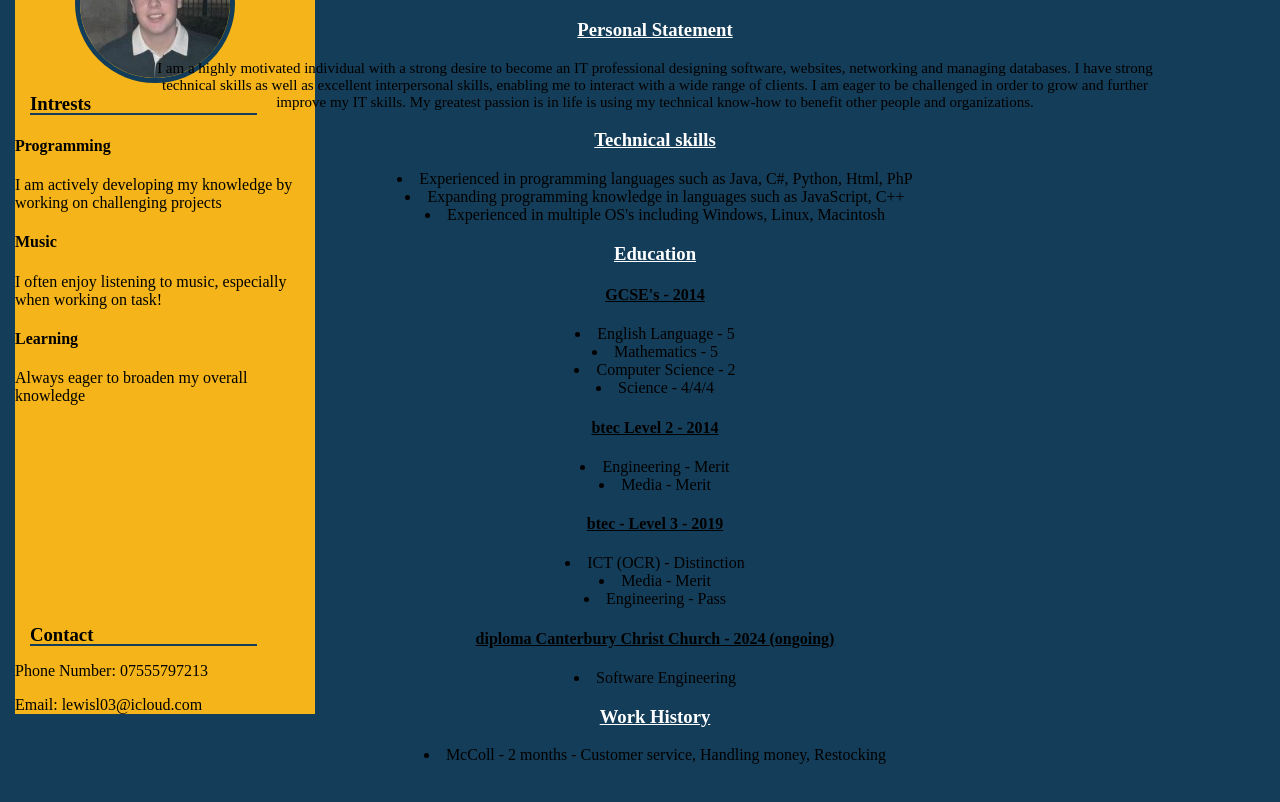
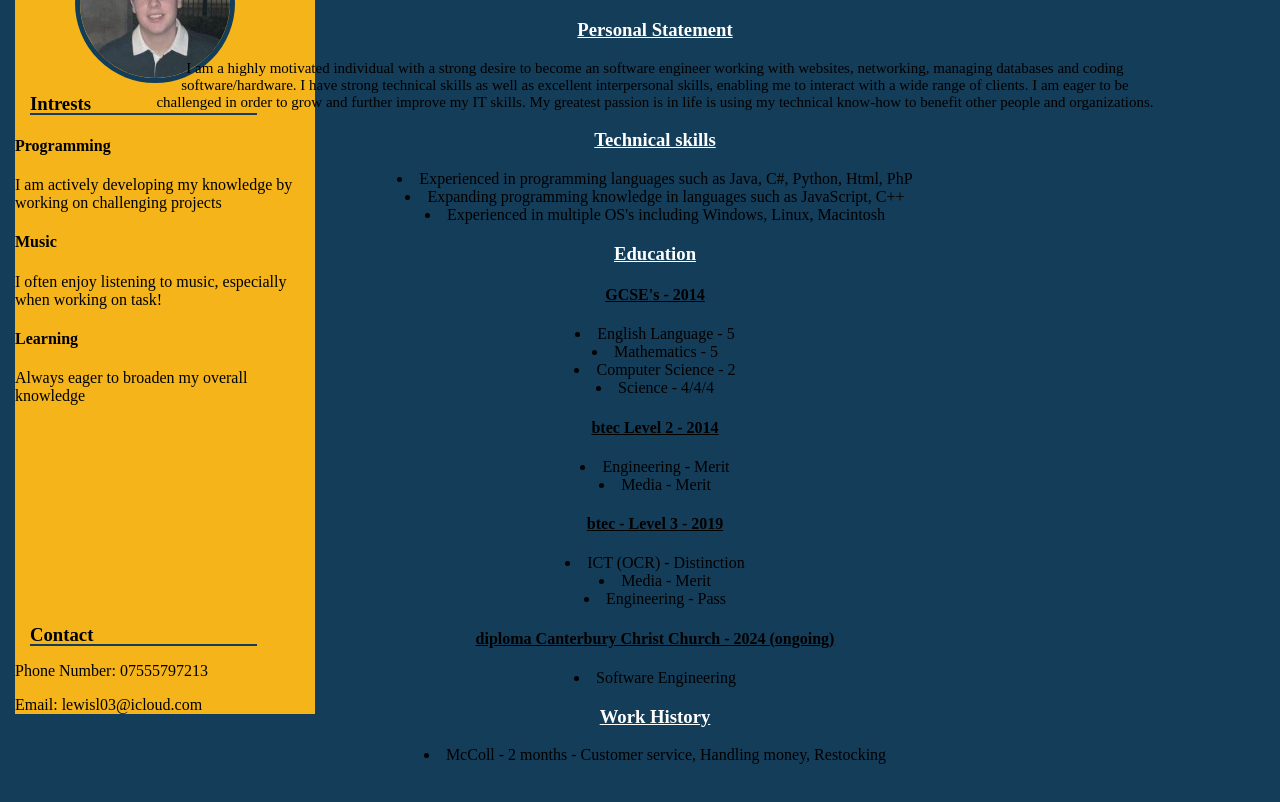
Before and after one commit to lewisl03/htmlCV, a plain HTML site: page index.html in a window 1280 px wide. Shown: the part 126-928 px from the top of the page. Drawn offline with Linux system fonts and the light colour scheme.

Commit message:
main
improved personal statement

```diff
--- a/index.html
+++ b/index.html
@@ -33,7 +33,7 @@
 <div class="right-box">
     <h1 class="header outline">Lewis Lingham</h1>
     <h3 class="sub-title">Personal Statement</h3>
-    <p>I am a highly motivated individual with a strong desire to become an IT professional designing software, websites, networking and managing databases. I have strong technical skills as well as excellent interpersonal skills, enabling me to interact with a wide range of clients. I am eager to be challenged in order to grow and further improve my IT skills. My greatest passion is in life is using my technical know-how to benefit other people and organizations.</p>
+    <p>I am a highly motivated individual with a strong desire to become an software engineer working with websites, networking, managing databases and coding software/hardware. I have strong technical skills as well as excellent interpersonal skills, enabling me to interact with a wide range of clients. I am eager to be challenged in order to grow and further improve my IT skills. My greatest passion is in life is using my technical know-how to benefit other people and organizations.</p>
     <h3 class="sub-title">Technical skills</h3>
     <li>Experienced in programming languages such as Java, C#, Python, Html, PhP</li>
     <li>Expanding programming knowledge in languages such as JavaScript, C++</li>
```
